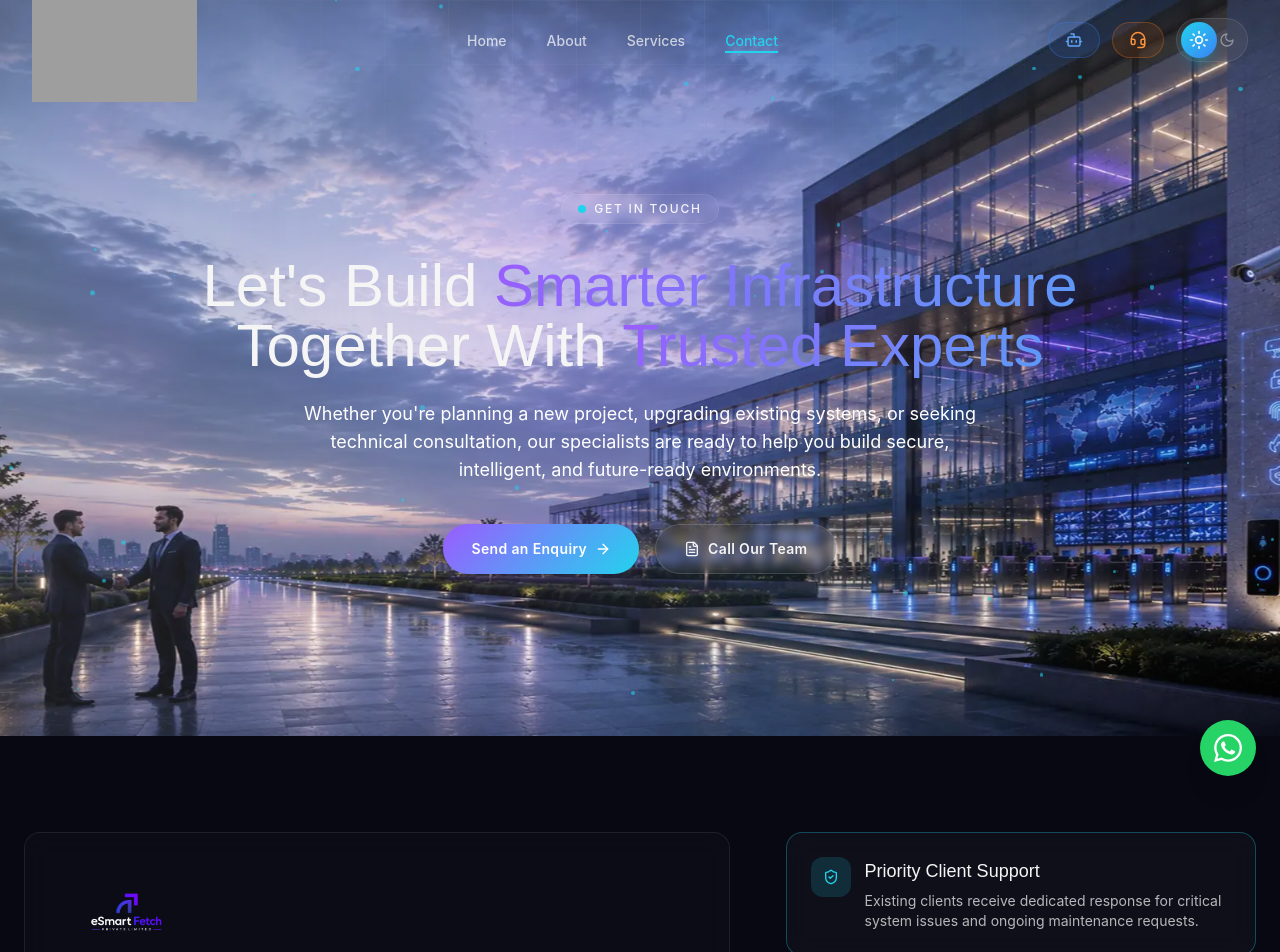
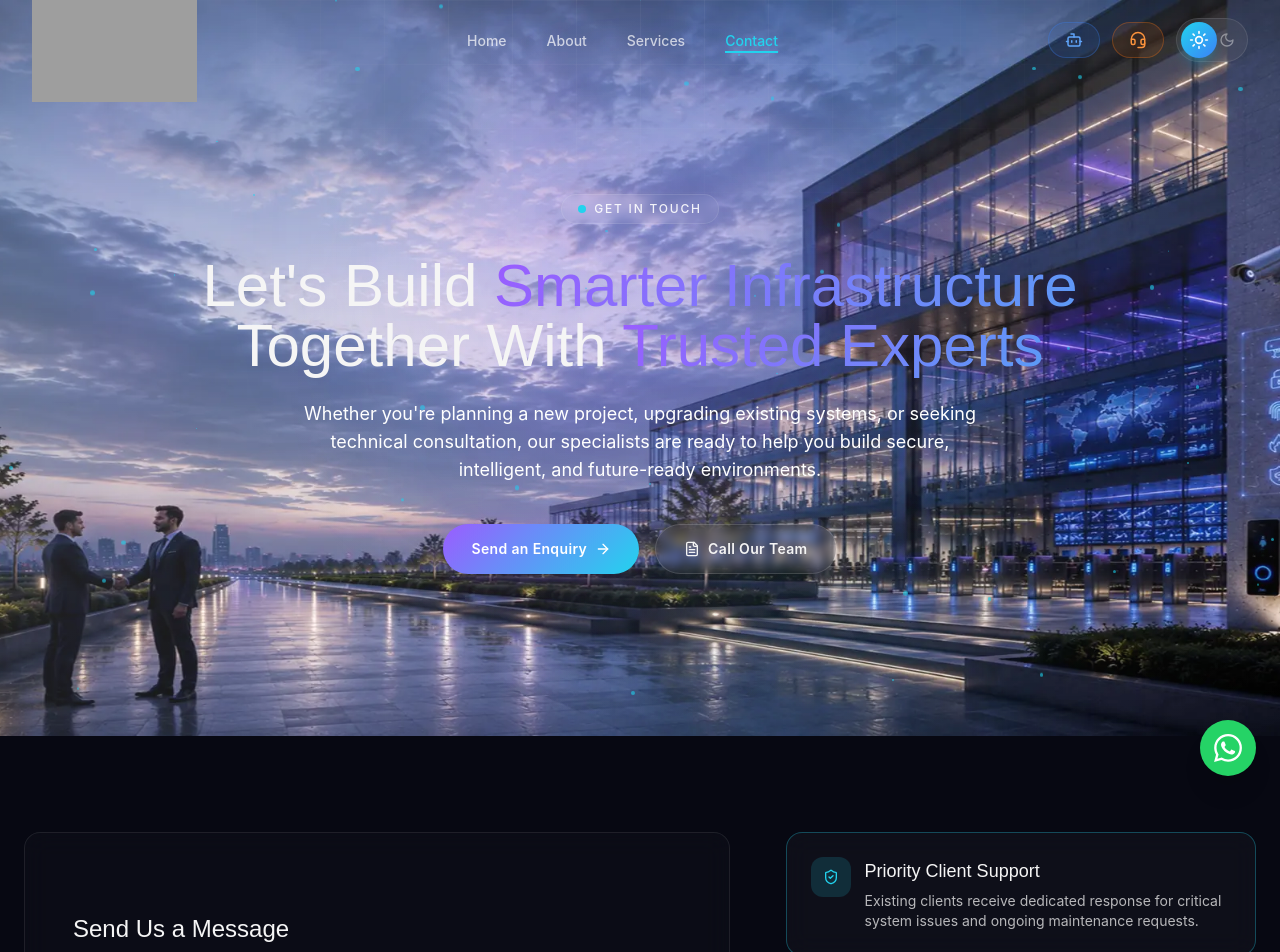
Before and after one commit to Tejas-shivarame/eSmart-Fetch, a Next.js app: page /contact in a window 1280 px wide. Shown: the top 952 px of the page. Built offline with nearby package versions, Linux system fonts and the light colour scheme; grey boxes are pictures that could not be loaded.

Commit message:
Refactored the cod ein image section

```diff
--- a/sections/contact/ContactForm.tsx
+++ b/sections/contact/ContactForm.tsx
@@ -167,7 +167,7 @@ export function ContactForm() {
         >
           {/* <GlowBlob color="purple" className="right-0 top-0 h-64 w-64" /> */}
 
-          <div className="relative z-10 flex items-center gap-2">
+          {/* <div className="relative z-10 flex items-center gap-2">
             <Image
               src="/images/eSmart-Fetch-logo-Contact.png"
               alt="eSmart Fetch Logo"
@@ -176,7 +176,7 @@ export function ContactForm() {
               className="h-16 w-auto object-contain"
               priority
             />
-          </div>
+          </div> */}
 
           <h3 className="relative z-10 mt-8 font-display text-2xl font-medium text-accent-white">
             Send Us a Message
```
